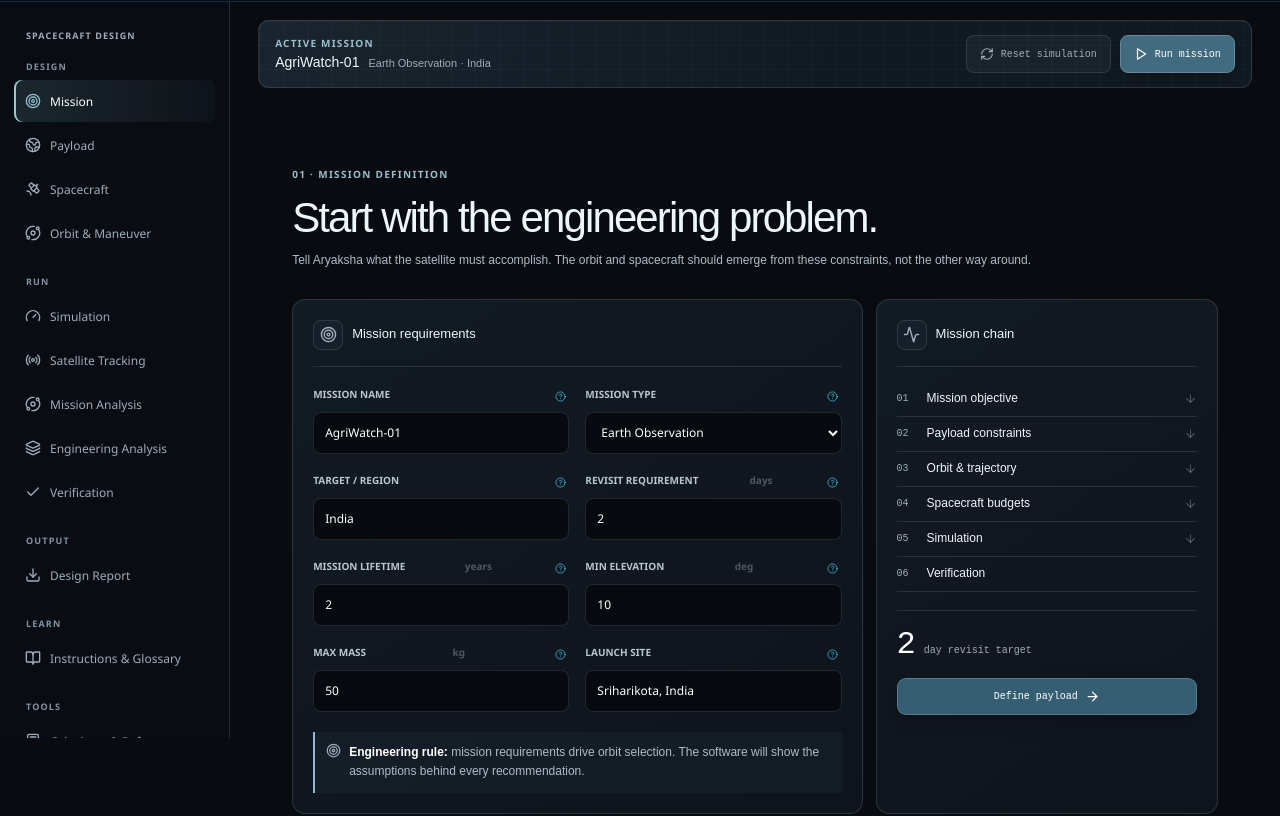
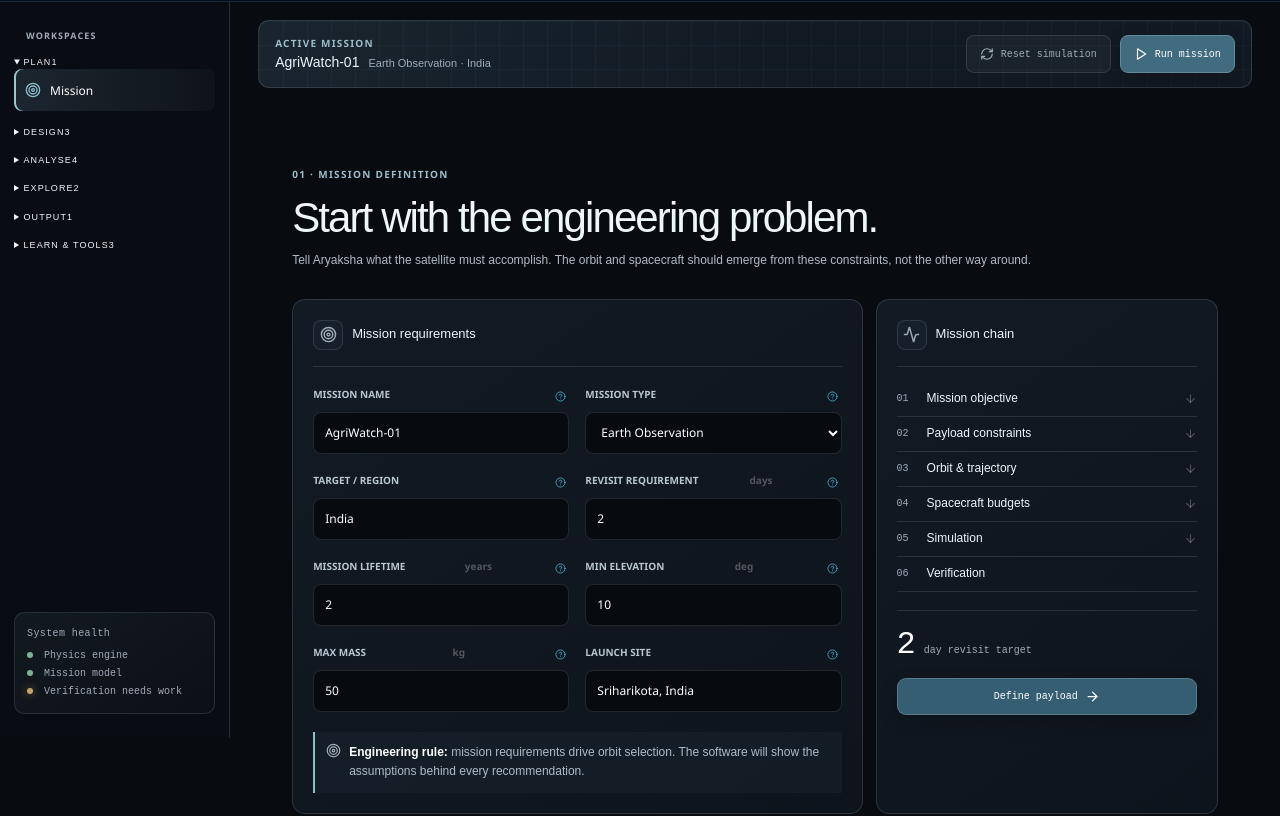
Before and after one commit to psytronot/Aryaksha, a React (Vite) app: page / in a window 1280 px wide. Shown: the part 2016-2832 px from the top of the page. Built offline with nearby package versions, Linux system fonts and the light colour scheme.

Commit message:
Simplify Aryaksha navigation into task-based groups

```diff
--- a/src/App.tsx
+++ b/src/App.tsx
@@ -40,21 +40,22 @@ const spacecraftDefaults: Spacecraft = {
 
 type View = 'mission' | 'payload' | 'spacecraft' | 'orbit' | 'simulation' | 'tracking' | 'missionAnalysis' | 'analysis' | 'verification' | 'report' | 'instructions' | 'tools' | 'software' | 'aerospace' | 'rocketAscent';
 const nav: { id: View; label: string; icon: React.ReactNode; group: string }[] = [
-  { id: 'mission', label: 'Mission', icon: <Target size={16} />, group: 'Design' },
+  { id: 'mission', label: 'Mission', icon: <Target size={16} />, group: 'Plan' },
   { id: 'payload', label: 'Payload', icon: <Globe2 size={16} />, group: 'Design' },
   { id: 'spacecraft', label: 'Spacecraft', icon: <Satellite size={16} />, group: 'Design' },
   { id: 'orbit', label: 'Orbit & Maneuver', icon: <Orbit size={16} />, group: 'Design' },
-  { id: 'simulation', label: 'Simulation', icon: <Gauge size={16} />, group: 'Run' },
-  { id: 'tracking', label: 'Satellite Tracking', icon: <Radio size={16} />, group: 'Run' },
-  { id: 'missionAnalysis', label: 'Mission Analysis', icon: <Orbit size={16} />, group: 'Run' },
-  { id: 'analysis', label: 'Engineering Analysis', icon: <Layers3 size={16} />, group: 'Run' },
-  { id: 'verification', label: 'Verification', icon: <Check size={16} />, group: 'Run' },
+  { id: 'simulation', label: 'Simulation', icon: <Gauge size={16} />, group: 'Analyse' },
+  { id: 'tracking', label: 'Satellite Tracking', icon: <Radio size={16} />, group: 'Explore' },
+  { id: 'missionAnalysis', label: 'Mission Analysis', icon: <Orbit size={16} />, group: 'Analyse' },
+  { id: 'analysis', label: 'Engineering Analysis', icon: <Layers3 size={16} />, group: 'Analyse' },
+  { id: 'verification', label: 'Verification', icon: <Check size={16} />, group: 'Analyse' },
   { id: 'report', label: 'Design Report', icon: <Download size={16} />, group: 'Output' },
-  { id: 'instructions', label: 'Instructions & Glossary', icon: <BookOpen size={16} />, group: 'Learn' },
-  { id: 'tools', label: 'Calculator & Reference', icon: <Calculator size={16} />, group: 'Tools' },
-  { id: 'aerospace', label: 'Aerospace Workbench', icon: <Rocket size={16} />, group: 'Engineering' },
-  { id: 'software', label: 'Software Products', icon: <Search size={16} />, group: 'Tools' }
+  { id: 'instructions', label: 'Instructions & Glossary', icon: <BookOpen size={16} />, group: 'Learn & Tools' },
+  { id: 'tools', label: 'Calculator & Reference', icon: <Calculator size={16} />, group: 'Learn & Tools' },
+  { id: 'aerospace', label: 'Aerospace Workbench', icon: <Rocket size={16} />, group: 'Explore' },
+  { id: 'software', label: 'Software Products', icon: <Search size={16} />, group: 'Learn & Tools' }
 ];
+const navGroups = ['Plan', 'Design', 'Analyse', 'Explore', 'Output', 'Learn & Tools'];
 
 function App() {
   const [mission, setMission] = useState(missionDefaults);
@@ -231,17 +232,19 @@ function App() {
       <div className="shell">
         {mobileNavOpen && <div className="mobile-nav-backdrop" onClick={() => setMobileNavOpen(false)} />}
         <aside className={mobileNavOpen ? 'sidebar mobile-open' : 'sidebar'}>
-          <div className="side-title">SPACECRAFT DESIGN</div>
-          {['Design','Run','Output','Learn','Tools'].map(group => (
-            <div key={group} className="nav-group">
-              <small>{group.toUpperCase()}</small>
-              {nav.filter(item => item.group === group).map(item => (
-                <button key={item.id} data-context-label={item.label} className={view === item.id ? 'nav-item active' : 'nav-item'} onClick={() => { setView(item.id); setMobileNavOpen(false); }}>
-                  {item.icon}<span>{item.label}</span>
-                </button>
-              ))}
-            </div>
-          ))}
+          <div className="side-title">WORKSPACES</div>
+          <div className="nav-groups">
+            {navGroups.map(group => (
+              <details key={group} className="nav-group" open={nav.some(item => item.id === view && item.group === group)}>
+                <summary>{group.toUpperCase()}<span>{nav.filter(item => item.group === group).length}</span></summary>
+                {nav.filter(item => item.group === group).map(item => (
+                  <button key={item.id} data-context-label={item.label} aria-current={view === item.id ? 'page' : undefined} className={view === item.id ? 'nav-item active' : 'nav-item'} onClick={() => { setView(item.id); setMobileNavOpen(false); }}>
+                    {item.icon}<span>{item.label}</span>
+                  </button>
+                ))}
+              </details>
+            ))}
+          </div>
           <div className="side-health">
             <small>System health</small>
             <div><span className="dot green" /> Physics engine</div>
@@ -251,7 +254,7 @@ function App() {
         </aside>
 
         <main className="main">
-          <nav id="mobile-navigation" aria-label="Mobile navigation" aria-hidden={!mobileNavOpen} className={mobileNavOpen ? 'mobile-nav-panel is-open' : 'mobile-nav-panel'}>{nav.map(item => <button key={item.id} aria-current={view === item.id ? 'page' : undefined} className={view === item.id ? 'nav-item active' : 'nav-item'} onClick={() => { setView(item.id); setMobileNavOpen(false); }}>{item.icon}<span>{item.label}</span></button>)}</nav>
+          <nav id="mobile-navigation" aria-label="Mobile navigation" aria-hidden={!mobileNavOpen} className={mobileNavOpen ? 'mobile-nav-panel is-open' : 'mobile-nav-panel'}>{navGroups.map(group => <details key={group} className="mobile-nav-group" open={nav.some(item => item.id === view && item.group === group)}><summary>{group}<span>{nav.filter(item => item.group === group).length}</span></summary>{nav.filter(item => item.group === group).map(item => <button key={item.id} aria-current={view === item.id ? 'page' : undefined} className={view === item.id ? 'nav-item active' : 'nav-item'} onClick={() => { setView(item.id); setMobileNavOpen(false); }}>{item.icon}<span>{item.label}</span></button>)}</details>)}</nav>
           <div className="mission-strip">
             <div><small>ACTIVE MISSION</small><b>{mission.name}</b><span>{mission.type} · {mission.target}</span></div>
             <div className="mission-strip-actions">
```
